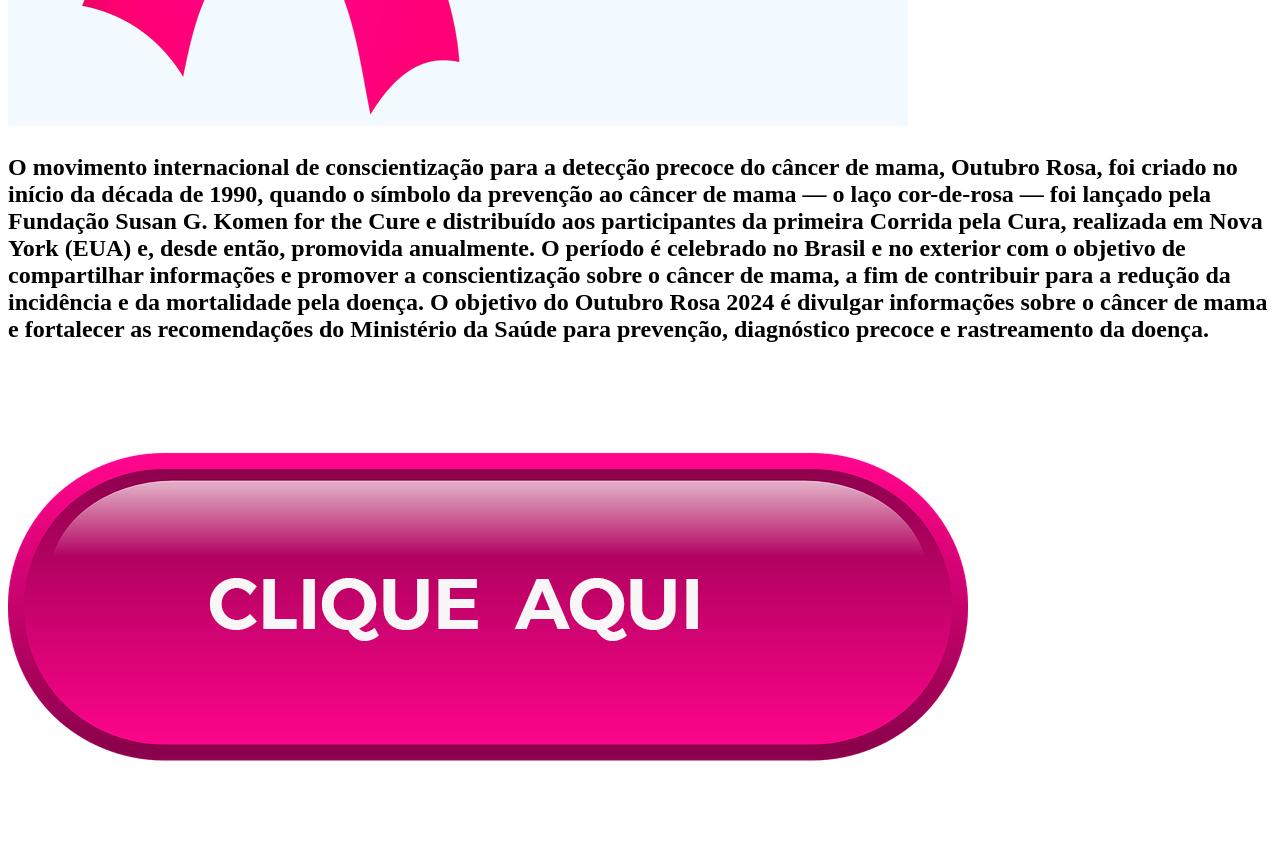
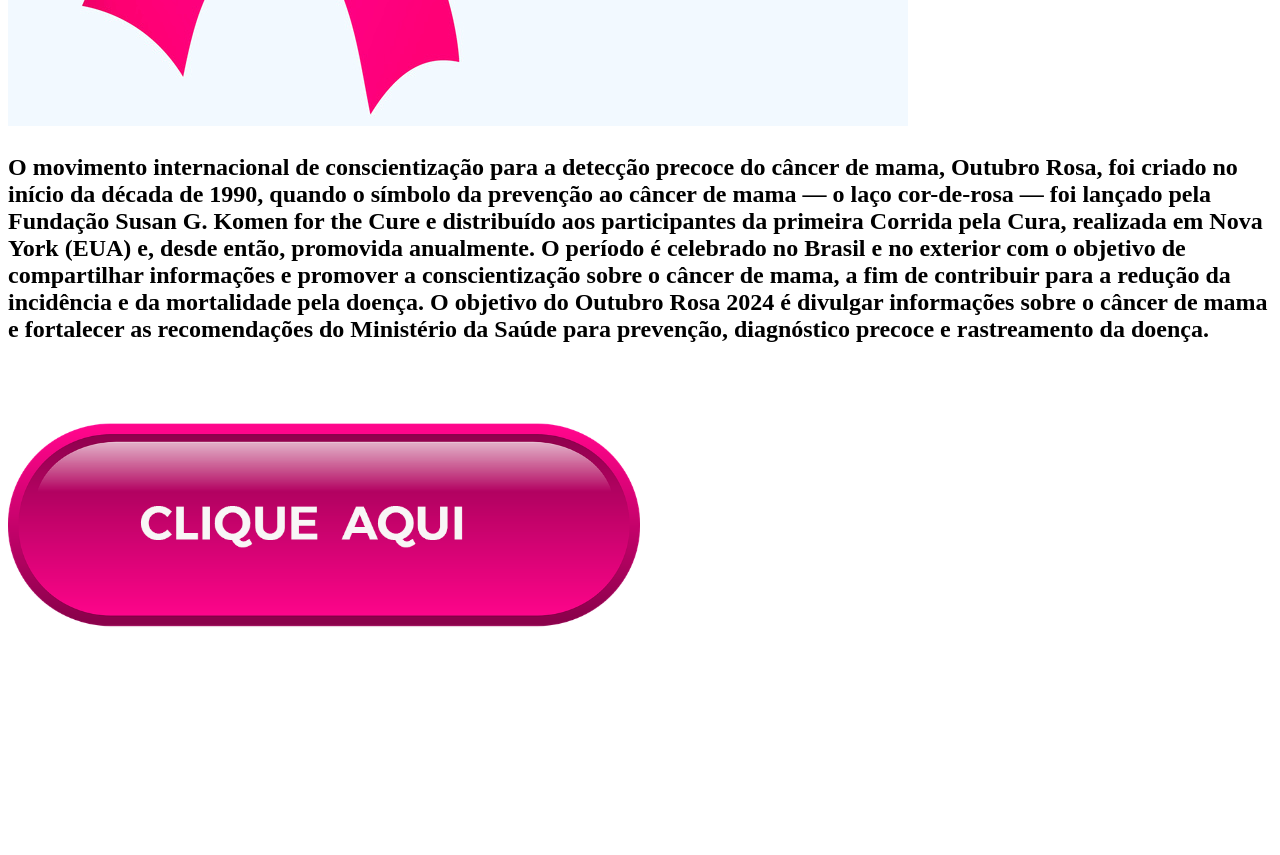
Before and after one commit to Gustavo990g/outubro-das-mulheres, a plain HTML site: page index.html in a window 1280 px wide. Shown: the part 482-1337 px from the top of the page. After the commit the page ends 1191 px from the top, so only its background shows below. Drawn offline with Linux system fonts and the light colour scheme.

Commit message:
Add files via upload

```diff
--- a/index.html
+++ b/index.html
@@ -20,7 +20,7 @@
         O objetivo do Outubro Rosa 2024 é divulgar informações sobre o câncer de mama e fortalecer as recomendações do Ministério da Saúde para prevenção, diagnóstico precoce e rastreamento da doença.
     </p>
     <a href="index2.html">
-      <img class="outubro-rosart" src="cliqueaqui.png" alt="botao">
+      <img class="outubro-rosart" src="cliqueaqui.png" width="50%" botao">
     </a>
 
 </body>
```
Also changed, not shown: index2.html (+1 -1 lines).
